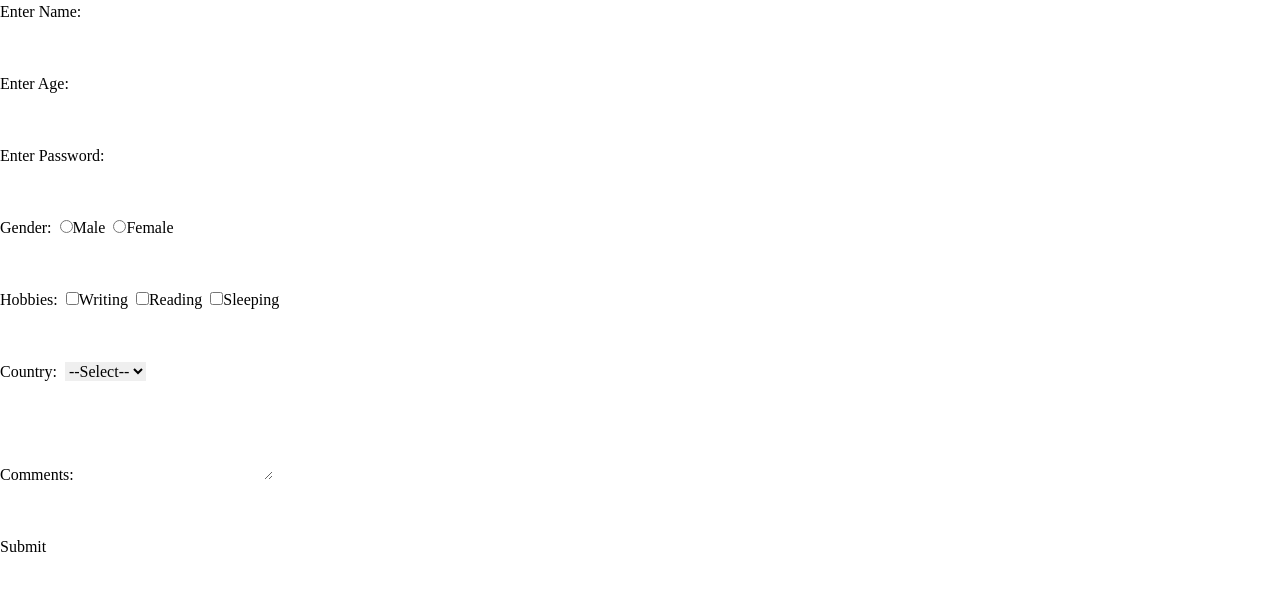
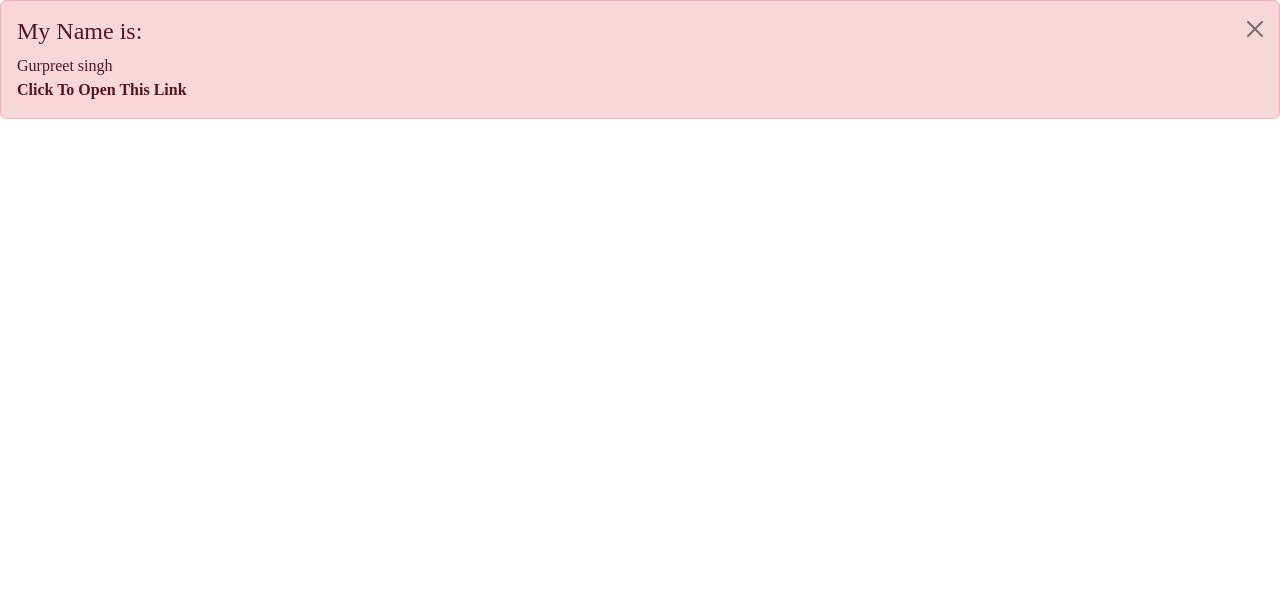
Before and after one commit to desgurpreet/React, a React (Vite) app: page / in a window 1280 px wide. Shown: the top 590 px of the page. Built offline with nearby package versions, Linux system fonts and the light colour scheme.

Commit message:
React Bootstrap library

```diff
--- a/package.json
+++ b/package.json
@@ -10,8 +10,10 @@
     "preview": "vite preview"
   },
   "dependencies": {
+    "bootstrap": "^5.3.3",
     "formik": "^2.4.6",
     "react": "^18.3.1",
+    "react-bootstrap": "^2.10.5",
     "react-dom": "^18.3.1",
     "react-icons": "^5.3.0",
     "yup": "^1.4.0"
--- a/src/App1.jsx
+++ b/src/App1.jsx
@@ -4,6 +4,7 @@ import React, { Suspense, lazy } from "react";
 import FormValidation from "./FormValidation.jsx";
 import FormikForm from "./FormikForm.jsx";
 import FormikComponent from "./FormikComponent.jsx";
+import ReactBootstrap from "./ReactBootstrap.jsx";
 //DYNAMIC DECLARE
 const LazyComp1=lazy(()=>import('./LazyComp1.jsx'))
 const LazyComp2=lazy(()=>import('./LazyComp2.jsx'))
@@ -11,7 +12,8 @@ const LazyComp2=lazy(()=>import('./LazyComp2.jsx'))
 const App1 = () => {
   return (
   <div>
-    <FormikComponent/>
+    <ReactBootstrap/>
+    {/* <FormikComponent/> */}
     {/* <FormikForm/> */}
     {/* <FormValidation/> */}
   {/* <LazyComp1 />
--- /dev/null
+++ b/src/ReactBootstrap.jsx
@@ -0,0 +1,46 @@
+import React, { useState } from "react";
+import { Alert, Button } from "react-bootstrap";
+import "bootstrap/dist/css/bootstrap.min.css";
+const ReactBootstrap = () => {
+  // closing alert on x icon
+  const [show, setShow] = useState(true);
+  if (show) {
+    return (
+      <div>
+        <Alert variant="danger" onClose={() => setShow(false)} dismissible>
+          <Alert.Heading>My Name is:</Alert.Heading>
+          <p>Gurpreet singh</p>
+          <Alert.Link href="#">Click To Open This Link</Alert.Link>
+        </Alert>
+        {/* <Alert>
+        <Alert.Heading>My Name is:</Alert.Heading>
+        <p>Gurpreet singh</p>
+        <Alert.Link href="#">Click To Open This Link</Alert.Link>
+      </Alert>
+      <Button variant="danger">one</Button>
+      <Button variant="light">Two</Button>
+      <Button variant="dark">Three</Button>
+      <Button variant="warning">Four</Button>
+
+      <Button variant="danger">one</Button>
+      <Button variant="danger" active>
+        one
+      </Button>
+      <Button variant="danger" disabled>
+        one
+      </Button>
+
+      <Button variant="danger" size="lg">
+        one
+      </Button>
+      <Button variant="danger" size="md">
+        one
+      </Button>
+      <Button variant="danger" size="sm">
+        one
+      </Button> */}
+      </div>
+    );
+  }
+};
+export default ReactBootstrap;
```
Also changed, not shown: 1 other file (tests, documents, lock files or other folders).
